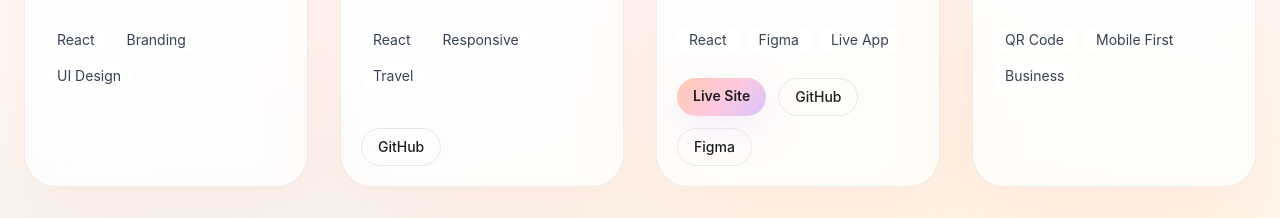
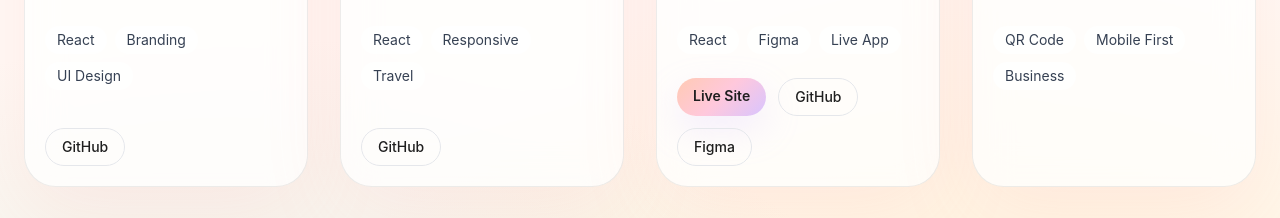
Before and after one commit to Minoo-YH/minoo-studio, a React (Vite) app: page / in a window 1280 px wide. Shown: the part 4260-4478 px from the top of the page. Built offline with nearby package versions, Linux system fonts and the light colour scheme.

Commit message:
fix: add luxescents repository link

```diff
--- a/src/components/Projects.jsx
+++ b/src/components/Projects.jsx
@@ -10,9 +10,9 @@ const projects = [
     description:
       "A modern perfume brand website focused on elegant design, storytelling and premium user experience.",
     tags: ["React", "Branding", "UI Design"],
+    repoUrl: "https://github.com/Minoo-YH/luxescents-perfume-site",
     color: "bg-rose-100",
   },
-
   {
     title: "Travel Site",
     image: travel,
```
